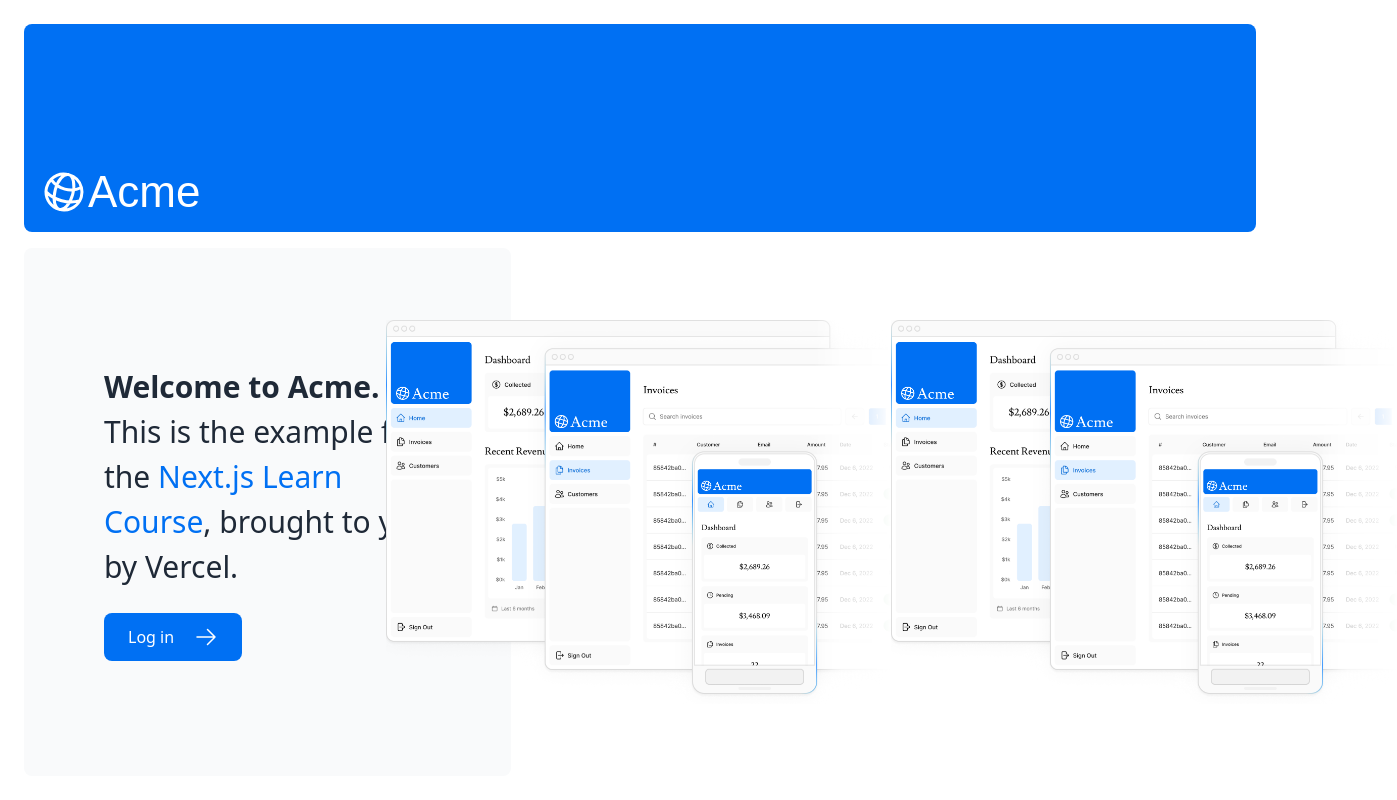
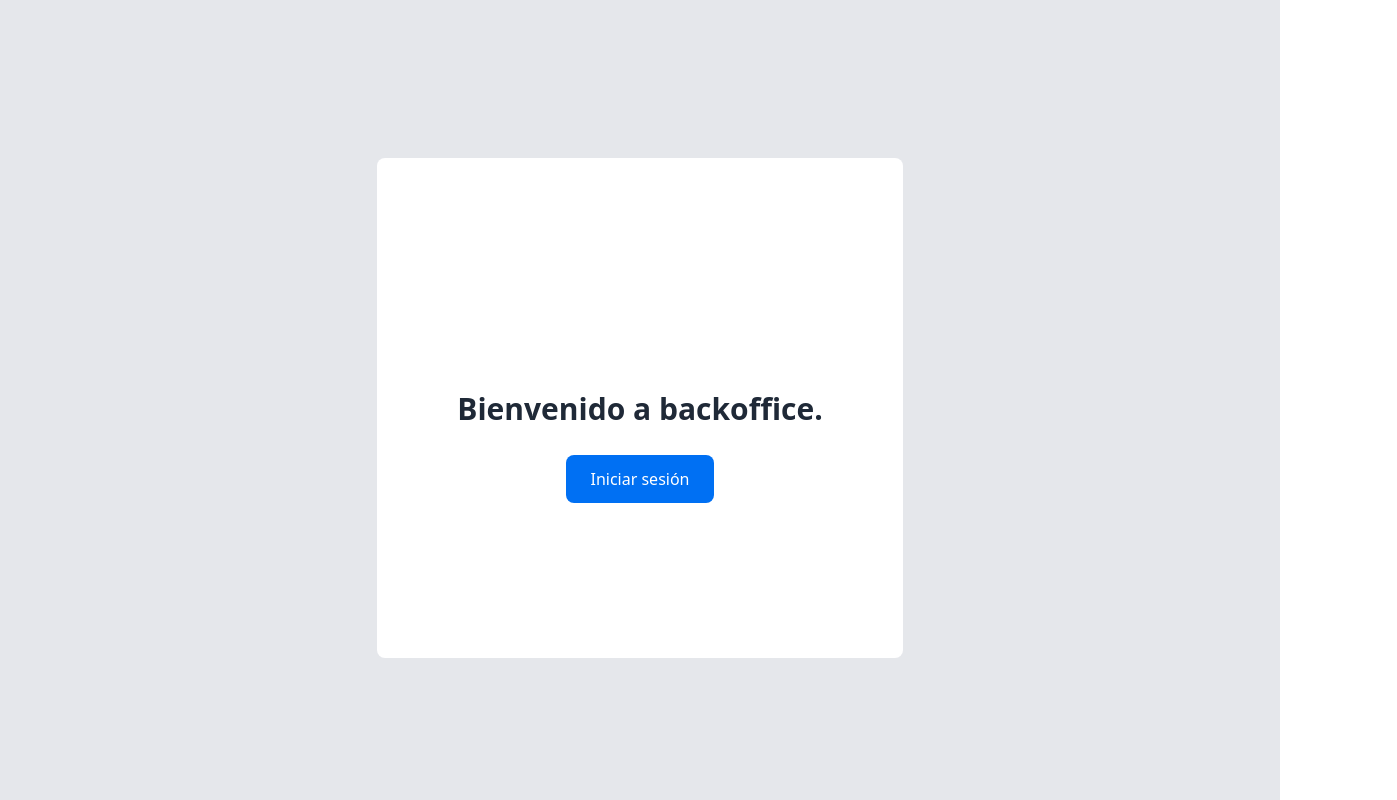
Before and after one commit to JSSatorres/backoffice, a Next.js app: page / in a window 1280 px wide. Shown: the whole page, 1397 px wide, since content can reach past the window. Built offline with nearby package versions, Linux system fonts and the light colour scheme; a web font is replaced by a local one.

Commit message:
feat: add enterprise logo

```diff
--- a/app/page.tsx
+++ b/app/page.tsx
@@ -1,45 +1,26 @@
+
 import AcmeLogo from '@/app/ui/acme-logo';
-import { ArrowRightIcon } from '@heroicons/react/24/outline';
-import Link from 'next/link';
-import Image from 'next/image';
+// import { ArrowRightIcon } from '@heroicons/react/24/outline';
+// import Link from 'next/link';
+// import Image from 'next/image';
+
+
+
 
 export default function Page() {
+
   return (
-    <main className="flex min-h-screen flex-col p-6">
-      <div className="flex h-20 shrink-0 items-end rounded-lg bg-blue-500 p-4 md:h-52">
-      <AcmeLogo />
-      </div>
-      <div className="mt-4 flex grow flex-col gap-4 md:flex-row">
-        <div className="flex flex-col justify-center gap-6 rounded-lg bg-gray-50 px-6 py-10 md:w-2/5 md:px-20">
+    <main className="flex min-h-screen justify-center p-6 bg-gray-200">
+
+      <div className="mt-4 flex justify-center items-center">
+        <div className="h-[500px] flex flex-col justify-center gap-6 rounded-lg bg-white px-6 py-10 md:px-20 items-center">
+          <AcmeLogo />
           <p className={`text-xl text-gray-800 md:text-3xl md:leading-normal`}>
-            <strong>Welcome to Acme.</strong> This is the example for the{' '}
-            <a href="https://nextjs.org/learn/" className="text-blue-500">
-              Next.js Learn Course
-            </a>
-            , brought to you by Vercel.
+            <strong>Bienvenido a backoffice.</strong>
           </p>
-          <Link
-            href="/login"
-            className="flex items-center gap-5 self-start rounded-lg bg-blue-500 px-6 py-3 text-sm font-medium text-white transition-colors hover:bg-blue-400 md:text-base"
-          >
-            <span>Log in</span> <ArrowRightIcon className="w-5 md:w-6" />
-          </Link>
-        </div>
-        <div className="flex items-center justify-center p-6 md:w-3/5 md:px-28 md:py-12">
-          <Image
-            src="/hero-desktop.png"
-            width={1000}
-            height={760}
-            className="hidden md:block"
-            alt="Screenshots of the dashboard project showing desktop version"
-          />
-          <Image
-            src='/hero-desktop.png'
-            alt='Hero Image'
-            width={560}
-            height={620}
-            className='hidden md:block'
-          />
+          <button className="rounded-lg bg-blue-500 px-6 py-3 text-sm font-medium text-white transition-colors hover:bg-blue-400 md:text-base" >
+            Iniciar sesión
+          </button>
         </div>
       </div>
     </main>
```
